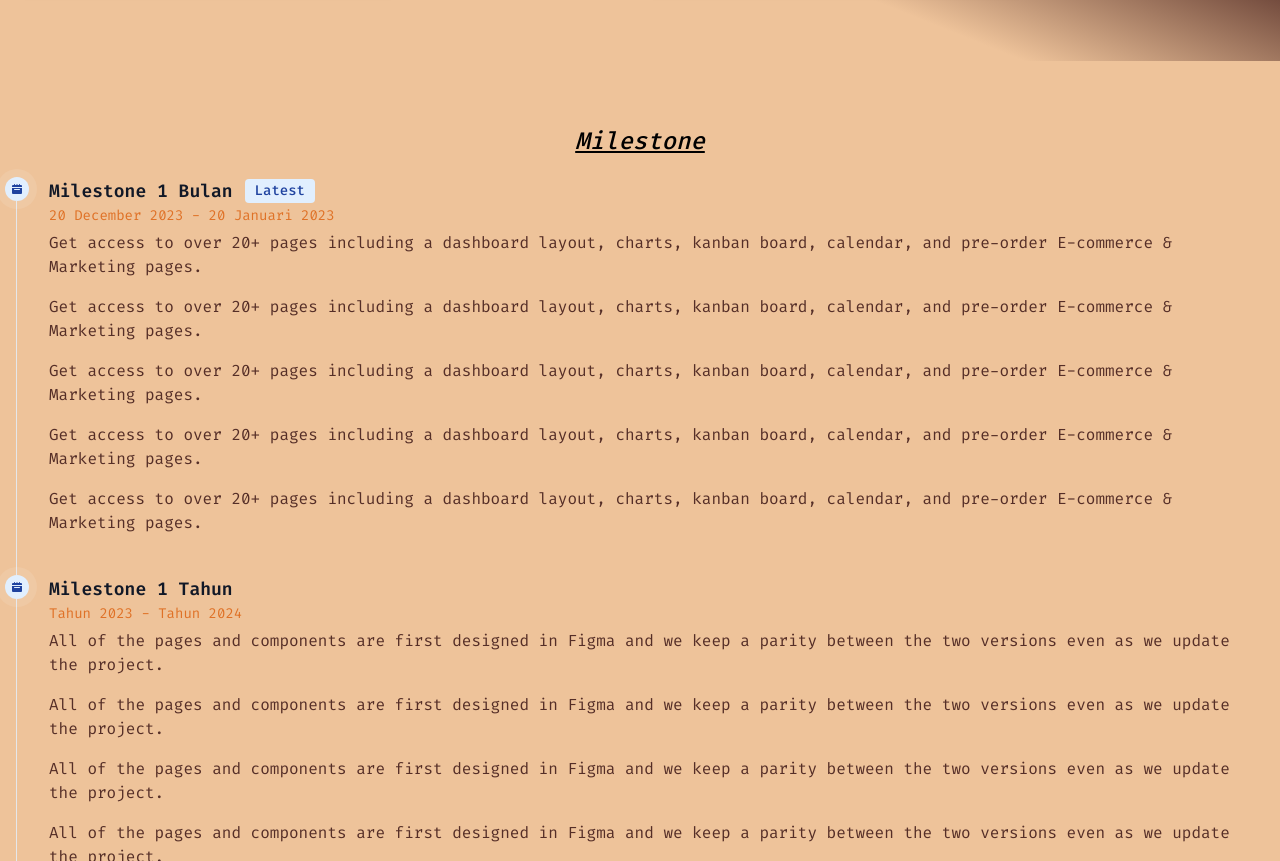
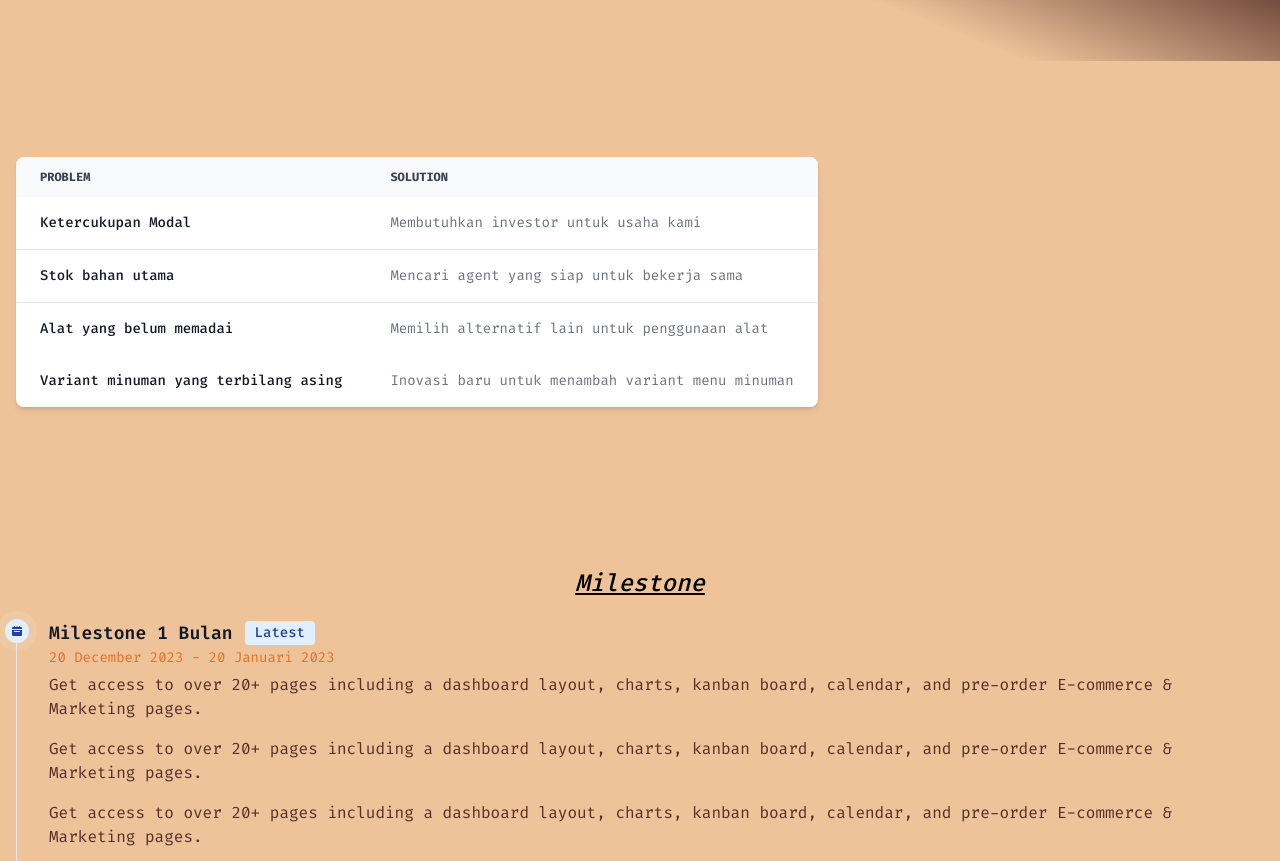
Before and after one commit to rulanugrh/poulet, a website: page index.html in a window 1280 px wide. Shown: the part 9510-10371 px from the top of the page. Drawn offline with nearby package versions, Linux system fonts and the light colour scheme.

Commit message:
feat: add new page for website

```diff
--- a/index.html
+++ b/index.html
@@ -867,6 +867,63 @@
                 </div>
             </div>
         </section>
+
+        <section id="problem" class="pt-24 pb-24 bg-secondaryColor">
+            <div class="container">
+                <div class="flex flex-wrap">
+                    <div class="relative overflow-x-auto shadow-md sm:rounded-lg">
+                        <table class="w-full text-sm text-left rtl:text-right text-gray-500 dark:text-gray-400">
+                            <thead class="text-xs text-gray-700 uppercase bg-gray-50 dark:bg-gray-700 dark:text-gray-400">
+                                <tr>
+                                    <th scope="col" class="px-6 py-3">
+                                        Problem
+                                    </th>
+                                    <th scope="col" class="px-6 py-3">
+                                        Solution
+                                    </th>
+                                </tr>
+                            </thead>
+                            <tbody>
+                                <tr class="bg-white border-b dark:bg-gray-800 dark:border-gray-700">
+                                    <th scope="row" class="px-6 py-4 font-medium text-gray-900 whitespace-nowrap dark:text-white">
+                                        Ketercukupan Modal
+                                    </th>
+                                    <td class="px-6 py-4">
+                                        Membutuhkan investor untuk usaha kami
+                                    </td>
+                                </tr>
+                                <tr class="bg-white border-b dark:bg-gray-800 dark:border-gray-700">
+                                    <th scope="row" class="px-6 py-4 font-medium text-gray-900 whitespace-nowrap dark:text-white">
+                                        Stok bahan utama
+                                    </th>
+                                    <td class="px-6 py-4">
+                                        Mencari agent yang siap untuk bekerja sama
+                                    </td>
+                                </tr>
+                                <tr class="bg-white dark:bg-gray-800">
+                                    <th scope="row" class="px-6 py-4 font-medium text-gray-900 whitespace-nowrap dark:text-white">
+                                        Alat yang belum memadai
+                                    </th>
+                                    <td class="px-6 py-4">
+                                        Memilih alternatif lain untuk penggunaan alat
+                                    </td>
+
+                                </tr>
+                                <tr class="bg-white dark:bg-gray-800">
+                                    <th scope="row" class="px-6 py-4 font-medium text-gray-900 whitespace-nowrap dark:text-white">
+                                        Variant minuman yang terbilang asing
+                                    </th>
+                                    <td class="px-6 py-4">
+                                        Inovasi baru untuk menambah variant menu minuman
+                                    </td>
+
+                                </tr>
+                            </tbody>
+                        </table>
+                    </div>
+                </div>
+            </div>
+        </section>
         <section id="milestone" class="pb-8 bg-secondaryColor">
             <h1 class="text-center font-medium italic pt-16 text-2xl font-firaCode text-black relative underline pb-5">Milestone</h1>
 
```
